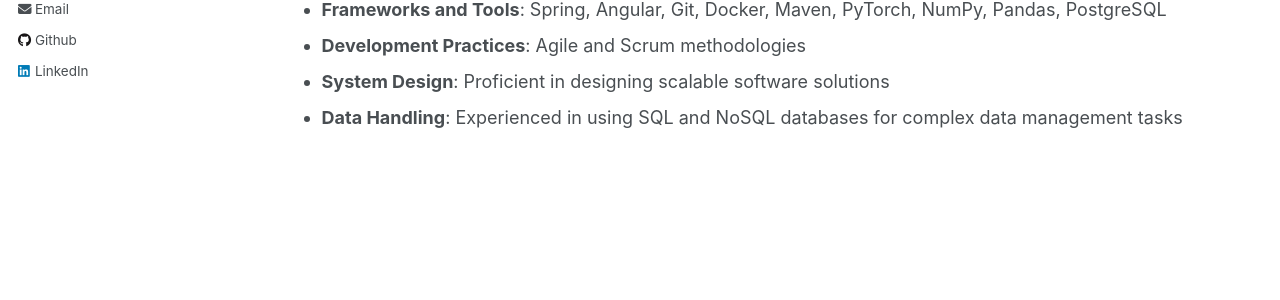
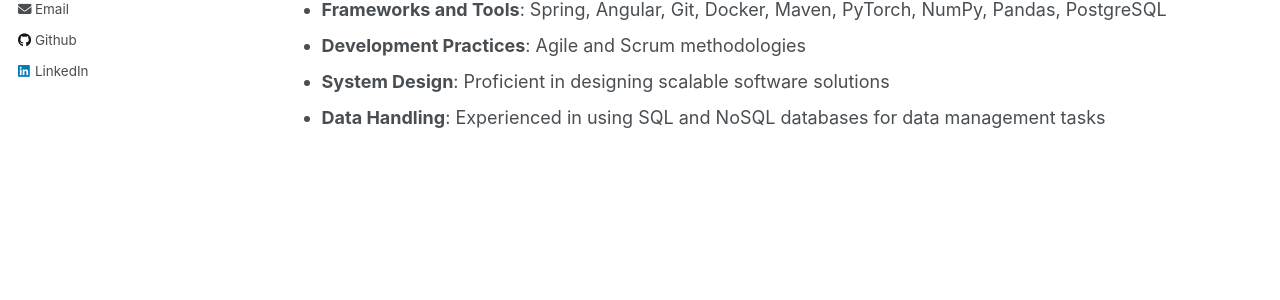
Before and after one commit to MaximClouser/MaximClouser.github.io, a Jekyll site: the page built from _pages/cv.md, in a window 1280 px wide and 900 px high, scrolled down 924 px. Shown: the part 399-699 px from the top of the window. Built offline with Jekyll 4.4.1, drawn with Linux system fonts in a browser that asks for light colours.

Commit message:
adjusting skills in CV

```diff
--- a/_pages/cv.md
+++ b/_pages/cv.md
@@ -44,4 +44,4 @@ redirect_from:
 - **Frameworks and Tools**: Spring, Angular, Git, Docker, Maven, PyTorch, NumPy, Pandas, PostgreSQL
 - **Development Practices**: Agile and Scrum methodologies
 - **System Design**: Proficient in designing scalable software solutions
-- **Data Handling**: Experienced in using SQL and NoSQL databases for complex data management tasks
+- **Data Handling**: Experienced in using SQL and NoSQL databases for data management tasks
```
Also changed, not shown: images/favicon.ico (deleted).
